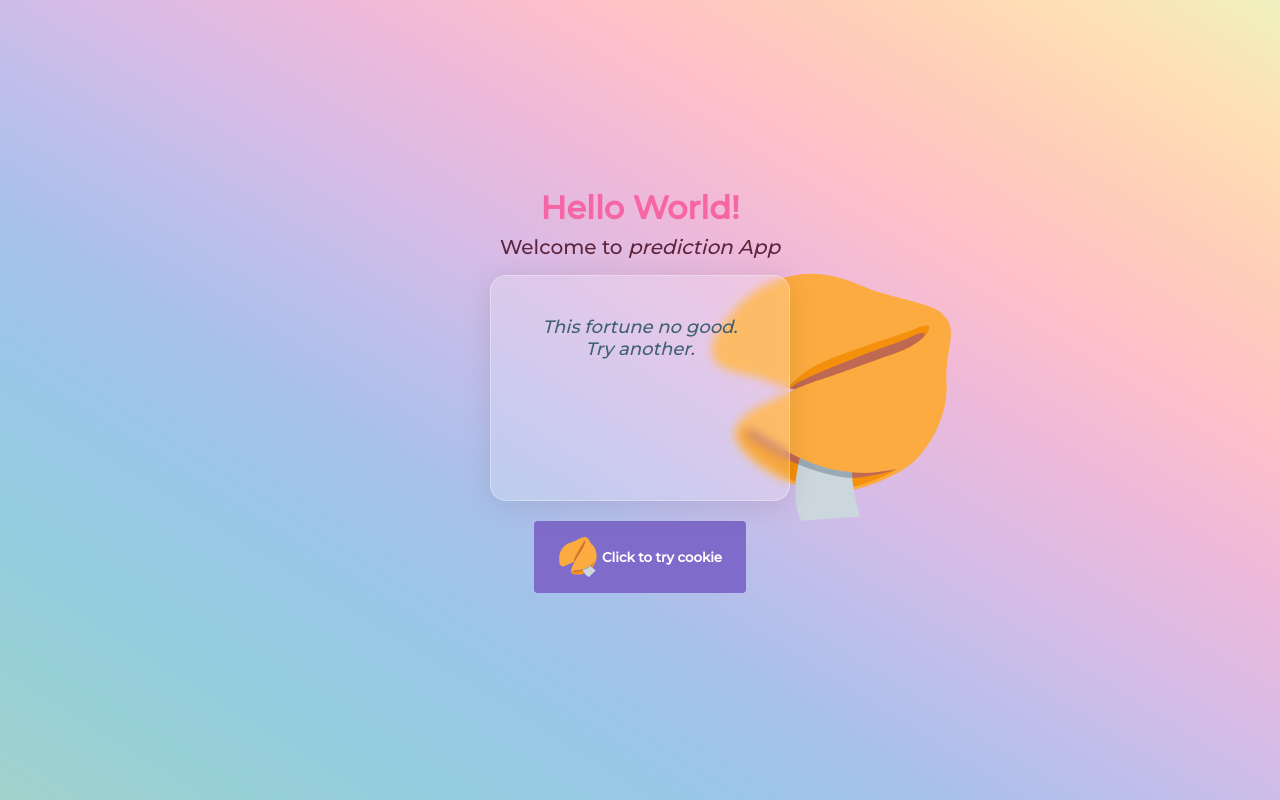
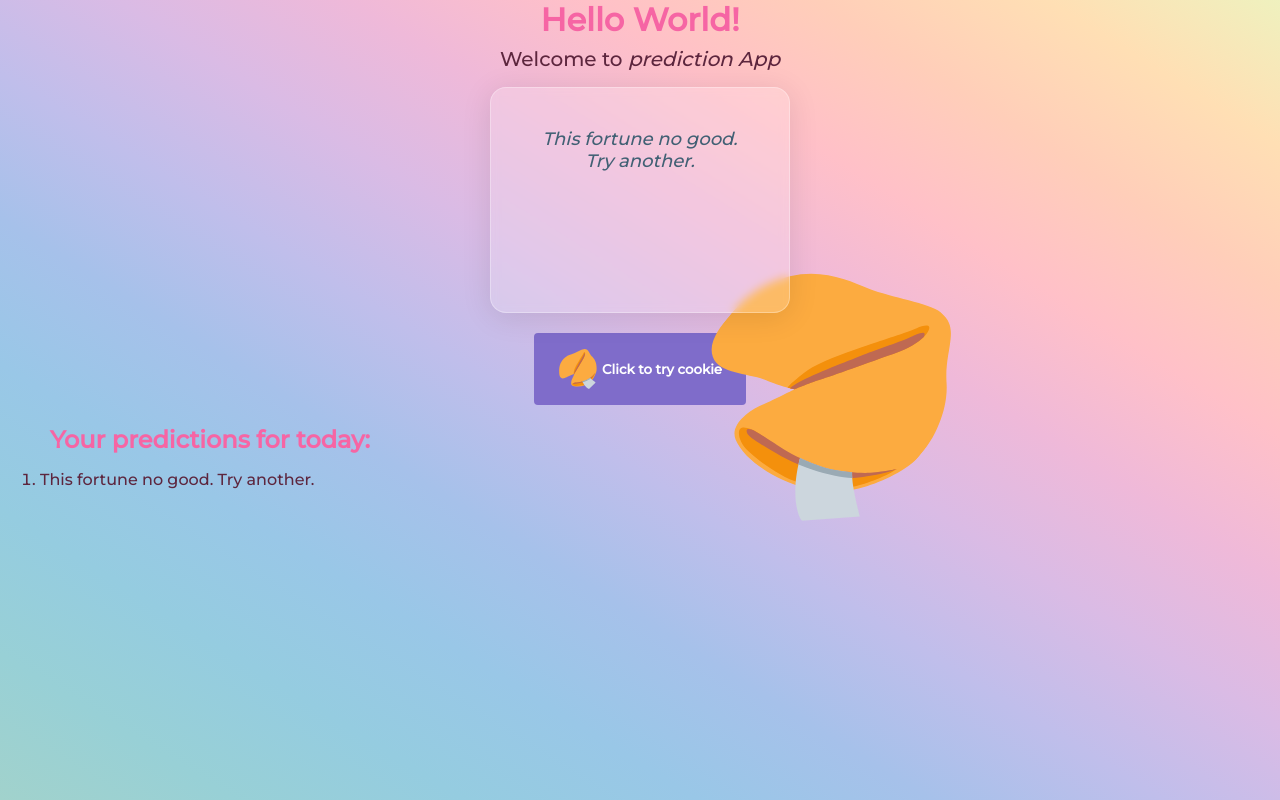
Before and after one commit to fenvenfen/the_best_program, an Angular app: page / in a window 1280 px wide. Both pictures are taken after a click on the button "Click to try cookie". Built offline with nearby package versions, Linux system fonts and the light colour scheme.

Commit message:
made binding of disable property in btn

```diff
--- a/src/app/app.component.css
+++ b/src/app/app.component.css
@@ -6,9 +6,9 @@ main {
 
     display: flex;
     flex-direction: column;
-    justify-content: center;
+    justify-content: flex-start;
 }
-h1 {
+h1, h2 {
     text-align: center;
     color: #f665a4;
 
--- a/src/app/predict-card/predict-card.component.css
+++ b/src/app/predict-card/predict-card.component.css
@@ -67,8 +67,21 @@
 .generateBtn:active {
     box-shadow: inset 8px 8px 12px -4px rgba(66, 68, 90, 1);
 }
+.generateBtn:disabled {
+    background-color: rgb(128, 128, 128);
+}
+
 .cookie-img {
     width: 40px;
     height: 100%;
     margin-right: 4px;
 }
+.userPredictions-list {
+    margin-left: auto;
+    margin-right: auto;
+    color: #5d263e;
+}
+.userPredictions-title {
+    color: #f665a4;
+    padding-left: 50px;
+}
--- a/src/app/predict-card/predict-card.component.html
+++ b/src/app/predict-card/predict-card.component.html
@@ -5,7 +5,20 @@
     <p *ngIf="predictionCounter > 5" class="allert">No more predictions for today. Knowing too much about future could be dangerous.</p>
 </div>
 <img src="../../assets/fortune-cookie.svg" alt="cookie" class="fortuna-cookie">
-<button class="generateBtn" (click)="generatePrediction()">
-    <img src="../../assets/fortune-cookie.svg" alt="cookie" class="cookie-img">
-    Click to try cookie
+<button
+    class="generateBtn"
+    (click)="generatePrediction()"
+    [disabled]="predictionCounter > 5" >
+        <img src="../../assets/fortune-cookie.svg" alt="cookie" class="cookie-img">
+        {{ predictionCounter <= 5 ? "Click to try cookie" : "Enough for today" }}
 </button>
+<div class="userPredictions">
+    <h2 class="userPredictions-title">
+        Your predictions for today:
+    </h2>
+    <ol class="userPredictions-list">
+        <li *ngFor="let userPrediction of userPredictions;">
+            {{userPrediction}}
+        </li>
+    </ol>
+</div>
--- a/src/app/predict-card/predict-card.component.ts
+++ b/src/app/predict-card/predict-card.component.ts
@@ -5,9 +5,11 @@ import { Component } from '@angular/core';
   templateUrl: './predict-card.component.html',
   styleUrls: ['./predict-card.component.css'],
 })
+
 export class PredictCardComponent {
   predictText: string = 'My predict is ...';
   predictionCounter: number = 0
+  userPredictions : string[] = []
   generatePrediction() {
     this.predictionCounter = this.predictionCounter + 1;
 
@@ -45,7 +47,10 @@ export class PredictCardComponent {
     ];
 
     const random = Math.floor(Math.random() * 30)
-
-    this.predictText = predictions[random];
+    const currentPrediction = predictions[random]
+    this.predictText = currentPrediction;
+    if (this.userPredictions.length < 5) {
+      this.userPredictions.push(currentPrediction);
+    }
   }
 }
```
